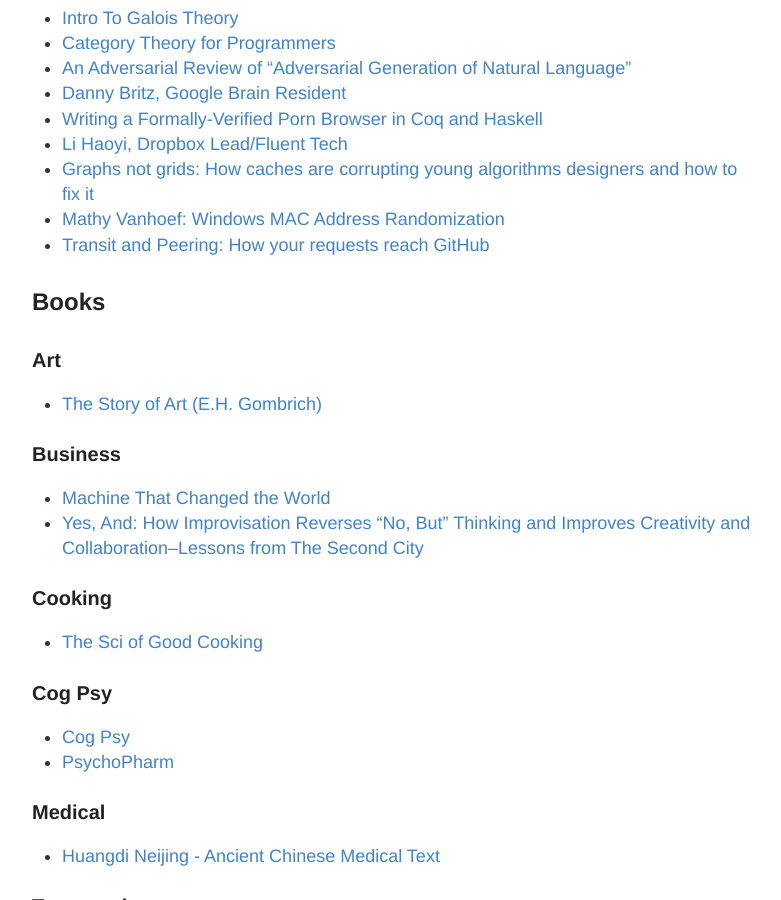
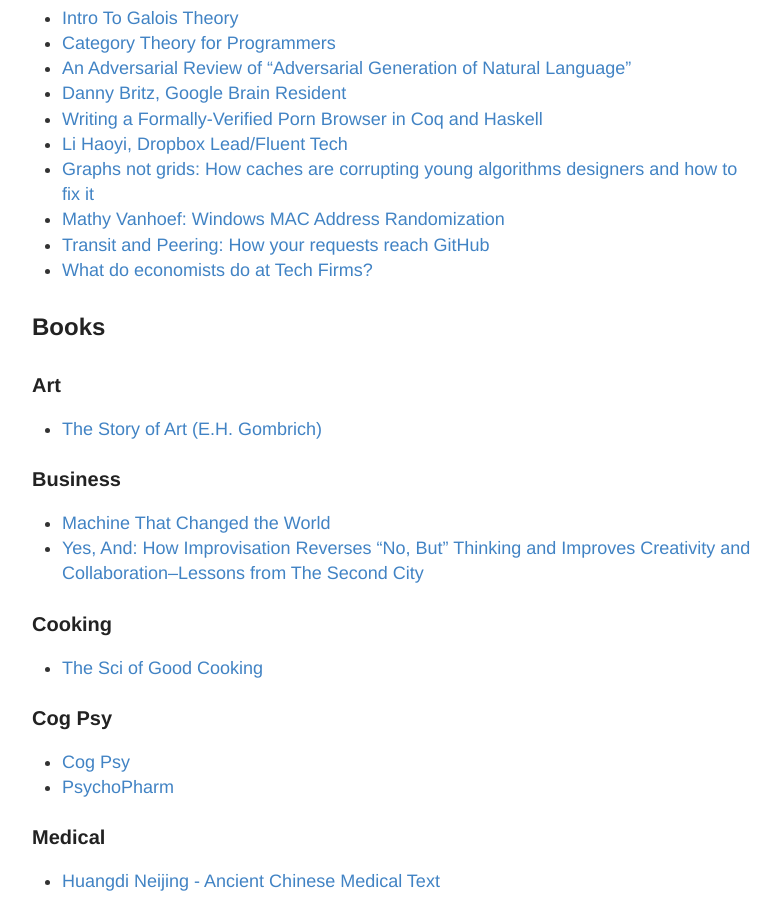
Before and after one commit to RONNCC/ronncc.github, a Jekyll site: the page built from _posts/2015-12-25-ReadingList.md, in a window 1280 px wide and 900 px high, scrolled down 2441 px. Shown: the whole window, without its empty margins (248-1029 px from the left). Built offline with Jekyll 4.4.1, drawn with Linux system fonts in a browser that asks for light colours; comment, search, counter and statistics services are not loaded.

Commit message:
Update 2015-12-25-ReadingList.md

```diff
--- a/_posts/2015-12-25-ReadingList.md
+++ b/_posts/2015-12-25-ReadingList.md
@@ -98,6 +98,7 @@
 - [Graphs not grids: How caches are corrupting young algorithms designers and how to fix it](http://blog.ezyang.com/2010/07/graphs-not-grids/)
 - [Mathy Vanhoef: Windows MAC Address Randomization](http://www.mathyvanhoef.com/2016/03/how-mac-address-randomization-works-on.html)
 - [Transit and Peering: How your requests reach GitHub](https://githubengineering.com/transit-and-peering-how-your-requests-reach-github/)
+- [What do economists do at Tech Firms?](https://www.linkedin.com/pulse/should-your-tech-firm-have-economist-jed-kolko)
 
 ## Books
 
```
